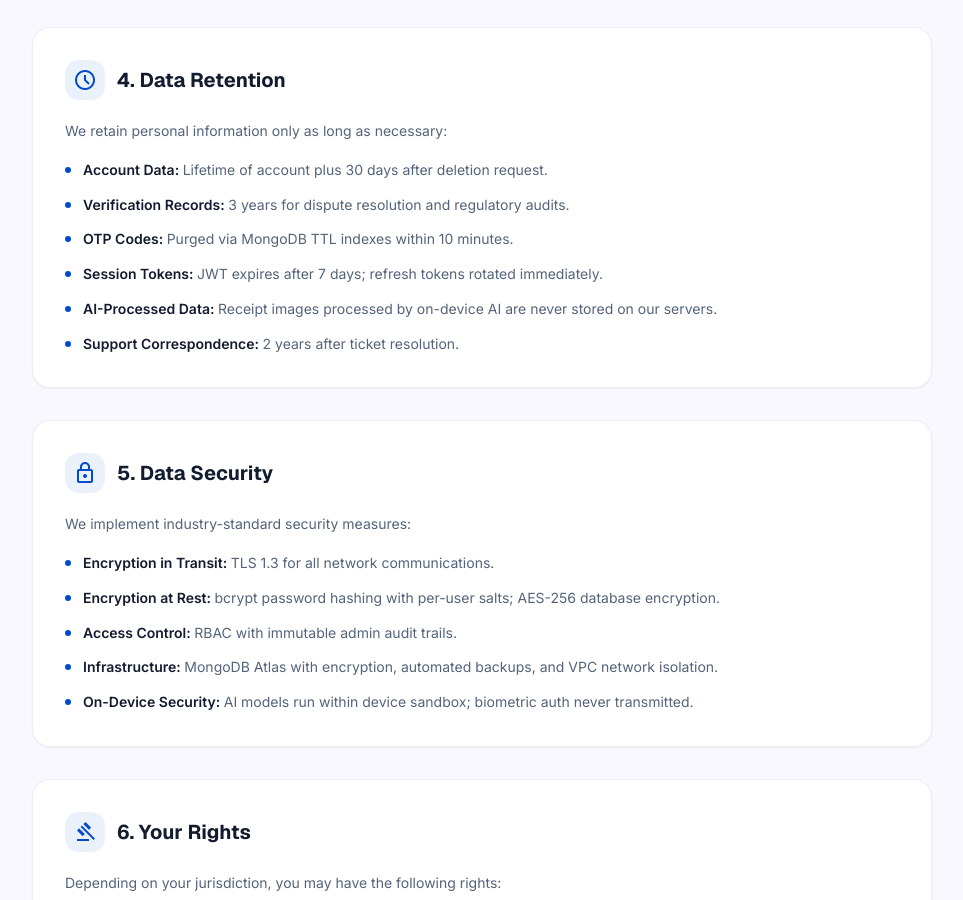
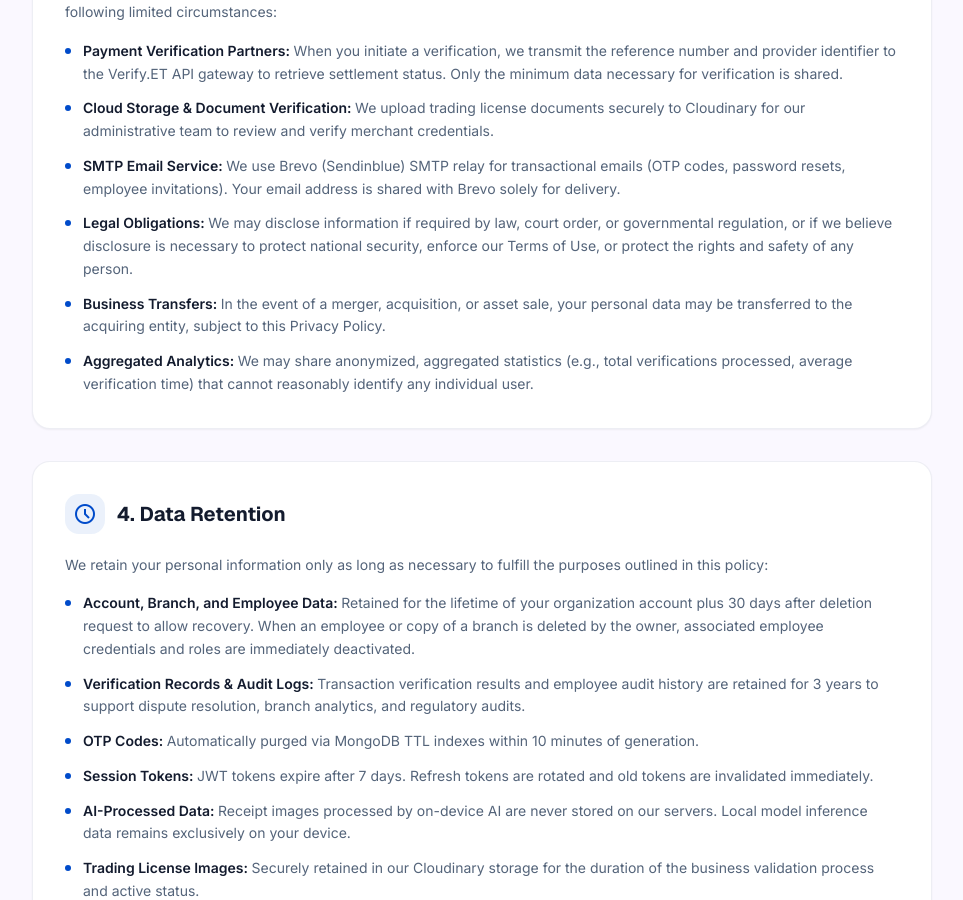
Before and after one commit to NY-Development/TrustPay, a React (Vite) app in the folder frontend/: page /privacy in a window 1280 px wide. Shown: the part 1900-2800 px from the top of the page, without its empty margins (158-1121 px from the left). Built offline with nearby package versions, Linux system fonts and the light colour scheme; no server answers.

Commit message:
update : privacy, terms and security updated

```diff
--- a/frontend/src/pages/PrivacyPolicyPage.tsx
+++ b/frontend/src/pages/PrivacyPolicyPage.tsx
@@ -4,7 +4,7 @@ import { Link } from 'react-router-dom';
 const EFFECTIVE_DATE = 'July 8, 2026';
 const COMPANY = 'NY-Development';
 const APP_NAME = 'TrustPay';
-const SUPPORT_EMAIL = 'privacy@trustpay.app';
+const SUPPORT_EMAIL = 'yamlaknegash96@gmail.com';
 const JURISDICTION = 'Federal Democratic Republic of Ethiopia';
 
 type Section = {
@@ -29,108 +29,129 @@ const sections: Section[] = [
     id: 'collection',
     icon: 'description',
     title: '1. Information We Collect',
-    paragraphs: ['We collect information you provide directly, information generated through your usage, and limited information from third-party payment verification partners.'],
+    paragraphs: [
+      'We collect information you provide directly (such as when setting up your business, branches, and employees), information generated through your usage, and limited information from third-party payment verification partners.',
+    ],
     bullets: [
-      'Account Registration Data: Full legal name (must match banking records), email address, and hashed password credentials.',
-      'Settlement Account Data: Bank account numbers and wallet identifiers you register for verification matching (e.g., CBE, BOA, Telebirr, Dashen, Awash, M-Pesa).',
+      'Account & Business Registration Data: Business owner full legal name, email address, password, company info (name, type, TIN, address), and trading license documents uploaded for approval.',
+      'Branch and Employee Data: Branch names, physical locations, branch codes, phone numbers, and employee names, emails, roles, and branch assignments managed by the Owner.',
+      'Settlement Account Data: Bank account numbers and wallet identifiers registered for verification matching (e.g., CBE, BOA, Telebirr, Dashen, Awash, M-Pesa account numbers), which can be managed at a branch level.',
       'Transaction Verification Data: Payment reference numbers, transaction IDs, verification request timestamps, provider responses including payer name, receiver name, and amounts.',
-      'Device & Usage Data: Device model, OS version, app version, IP address, session duration, feature usage patterns, and crash reports.',
-      'OCR & AI Processing Data: Receipt images are processed locally on your device using on-device AI (ExecuTorch / ML Kit). Raw images are NOT transmitted to our servers unless you explicitly initiate a cloud verification.',
-      'Communication Data: Support messages, feedback submissions, and email correspondence.',
-      'Subscription & Billing Data: Subscription plan type, payment status, renewal dates, and transaction records.',
+      'Device & Usage Data: Device model, operating system version, app version, IP address, session duration, feature usage patterns, and crash reports.',
+      'OCR & AI Processing Data: Receipt images you upload are processed locally on your device using on-device AI. Trading license uploads are stored securely on remote servers.',
+      'Communication Data: Support messages, feedback submissions, and system-level communications between owners and branch employees (e.g., announcements, task alerts).',
+      'Subscription & Billing Data: Subscription plan type, payment status, renewal dates, and transaction records for branch-level subscription purchases.',
     ],
   },
   {
     id: 'usage',
     icon: 'analytics',
     title: '2. How We Use Your Information',
-    paragraphs: ['We process your personal information only for legitimate business purposes:'],
+    paragraphs: [
+      'We process your personal information only for legitimate business purposes directly related to providing and improving the Service:',
+    ],
     bullets: [
-      'Transaction Verification: Matching payment references against banking settlement records via Verify.ET API.',
-      'Account Management: Authenticating identity, managing subscriptions, and maintaining settlement account registries.',
-      'On-Device AI Processing: Running local inference models (Llama 3.2 via ExecuTorch) for reference extraction, categorization, and insights — entirely on your device.',
-      'Fraud Prevention: Detecting duplicate submissions, anomalous patterns, and reference manipulation.',
-      'Service Improvement: Analyzing aggregated, anonymized usage to improve UX and verification speed.',
-      'Legal Compliance: Fulfilling obligations under Ethiopian financial regulations and AML directives.',
-      'Communication: Sending critical account alerts, security notifications, and subscription reminders. No marketing without opt-in consent.',
+      'Transaction Verification: Matching payment references against banking settlement records via Verify.ET API to confirm payer identity, amounts, and receiver account details, isolated for each respective branch.',
+      'Multi-Actor Authentication & Management: Enforcing separate login flows for Owners vs. Employees and providing management tools for owners to invite, update, and manage employee accounts and branch assignments.',
+      'On-Device AI Processing: Running local inference models (Llama 3.2 via ExecuTorch) to extract reference numbers, categorize transactions, and generate business insights — entirely on your device.',
+      'Fraud Prevention & Audit: Detecting duplicate submissions, anomaly detection, and keeping immutable logs of actions taken by users and employees.',
+      'Service Improvement: Analyzing aggregated, anonymized usage patterns to improve user experience, optimize verification speed, and develop new features.',
+      'Legal Compliance: Fulfilling obligations under Ethiopian financial regulations, anti-money laundering (AML) directives, and verifying trading licenses for active business operations.',
+      'Communication: Sending critical account alerts, security notifications, subscription reminders, and support responses. We will never send marketing communications without your explicit opt-in consent.',
     ],
   },
   {
     id: 'sharing',
     icon: 'group',
     title: '3. Information Sharing & Disclosure',
-    paragraphs: [`${APP_NAME} does not sell, rent, or trade your personal data to third parties for marketing purposes.`],
+    paragraphs: [
+      `${APP_NAME} does not sell, rent, or trade your personal data to third parties for marketing purposes. We share data only in the following limited circumstances:`,
+    ],
     bullets: [
-      'Payment Verification Partners: Reference numbers and provider identifiers are shared with Verify.ET for settlement status retrieval.',
-      'SMTP Email Service: Brevo (Sendinblue) relay for transactional emails. Email address shared solely for delivery.',
-      'Legal Obligations: Disclosure if required by law, court order, or governmental regulation.',
-      'Business Transfers: Data may transfer in mergers/acquisitions, subject to this policy.',
-      'Aggregated Analytics: Anonymized statistics that cannot identify individual users.',
+      'Payment Verification Partners: When you initiate a verification, we transmit the reference number and provider identifier to the Verify.ET API gateway to retrieve settlement status. Only the minimum data necessary for verification is shared.',
+      'Cloud Storage & Document Verification: We upload trading license documents securely to Cloudinary for our administrative team to review and verify merchant credentials.',
+      'SMTP Email Service: We use Brevo (Sendinblue) SMTP relay for transactional emails (OTP codes, password resets, employee invitations). Your email address is shared with Brevo solely for delivery.',
+      'Legal Obligations: We may disclose information if required by law, court order, or governmental regulation, or if we believe disclosure is necessary to protect national security, enforce our Terms of Use, or protect the rights and safety of any person.',
+      'Business Transfers: In the event of a merger, acquisition, or asset sale, your personal data may be transferred to the acquiring entity, subject to this Privacy Policy.',
+      'Aggregated Analytics: We may share anonymized, aggregated statistics (e.g., total verifications processed, average verification time) that cannot reasonably identify any individual user.',
     ],
   },
   {
     id: 'retention',
     icon: 'schedule',
     title: '4. Data Retention',
-    paragraphs: ['We retain personal information only as long as necessary:'],
+    paragraphs: [
+      'We retain your personal information only as long as necessary to fulfill the purposes outlined in this policy:',
+    ],
     bullets: [
-      'Account Data: Lifetime of account plus 30 days after deletion request.',
-      'Verification Records: 3 years for dispute resolution and regulatory audits.',
-      'OTP Codes: Purged via MongoDB TTL indexes within 10 minutes.',
-      'Session Tokens: JWT expires after 7 days; refresh tokens rotated immediately.',
-      'AI-Processed Data: Receipt images processed by on-device AI are never stored on our servers.',
-      'Support Correspondence: 2 years after ticket resolution.',
+      'Account, Branch, and Employee Data: Retained for the lifetime of your organization account plus 30 days after deletion request to allow recovery. When an employee or copy of a branch is deleted by the owner, associated employee credentials and roles are immediately deactivated.',
+      'Verification Records & Audit Logs: Transaction verification results and employee audit history are retained for 3 years to support dispute resolution, branch analytics, and regulatory audits.',
+      'OTP Codes: Automatically purged via MongoDB TTL indexes within 10 minutes of generation.',
+      'Session Tokens: JWT tokens expire after 7 days. Refresh tokens are rotated and old tokens are invalidated immediately.',
+      'AI-Processed Data: Receipt images processed by on-device AI are never stored on our servers. Local model inference data remains exclusively on your device.',
+      'Trading License Images: Securely retained in our Cloudinary storage for the duration of the business validation process and active status.',
     ],
   },
   {
     id: 'security',
     icon: 'lock',
     title: '5. Data Security',
-    paragraphs: ['We implement industry-standard security measures:'],
+    paragraphs: [
+      'We implement industry-standard security measures to protect your data:',
+    ],
     bullets: [
-      'Encryption in Transit: TLS 1.3 for all network communications.',
-      'Encryption at Rest: bcrypt password hashing with per-user salts; AES-256 database encryption.',
-      'Access Control: RBAC with immutable admin audit trails.',
-      'Infrastructure: MongoDB Atlas with encryption, automated backups, and VPC network isolation.',
-      'On-Device Security: AI models run within device sandbox; biometric auth never transmitted.',
+      'Encryption in Transit: All network communications use TLS 1.3 encryption. API endpoints enforce HTTPS exclusively.',
+      'Encryption at Rest: Sensitive database fields (passwords, settlement account numbers) are hashed or encrypted using industry-standard patterns.',
+      'Access Control & Branch Scoping: Multi-actor role-based access control (RBAC) ensures employees can only access data scoped to their assigned branch. Admin actions and employee operations are logged in immutable audit trails.',
+      'Infrastructure: MongoDB Atlas with encryption at rest, automated backups, and network isolation via VPC peering.',
+      'On-Device Security: AI models run entirely within the device sandbox. Biometric authentication (fingerprint/face) is handled natively and never transmitted to our servers.',
+      'Vulnerability Management: We conduct periodic security reviews and apply dependency patches promptly.',
     ],
   },
   {
     id: 'rights',
     icon: 'gavel',
     title: '6. Your Rights',
-    paragraphs: ['Depending on your jurisdiction, you may have the following rights:'],
+    paragraphs: [
+      'Depending on your jurisdiction, you may have the following rights regarding your personal information:',
+    ],
     bullets: [
-      'Right to Access: Request a copy of all personal data we hold.',
-      'Right to Rectification: Request correction of inaccurate data.',
-      'Right to Erasure: Request deletion of your account and data.',
-      'Right to Data Portability: Request data in machine-readable format.',
-      'Right to Object: Object to processing for certain purposes.',
-      'Right to Withdraw Consent: Withdraw consent at any time.',
-      'Right to Lodge a Complaint: File a complaint with relevant data protection authority.',
+      'Right to Access: Request a copy of all personal data we hold about you.',
+      'Right to Rectification: Request correction of inaccurate or incomplete data.',
+      'Right to Erasure: Request deletion of your account and associated data, subject to legal retention obligations.',
+      'Right to Data Portability: Request your data in a structured, machine-readable format.',
+      'Right to Object: Object to processing of your data for certain purposes.',
+      'Right to Withdraw Consent: Where processing is based on consent, you may withdraw it at any time without affecting prior processing.',
+      'Right to Lodge a Complaint: You may file a complaint with the relevant data protection authority in your jurisdiction.',
     ],
   },
   {
     id: 'children',
     icon: 'child_care',
     title: "7. Children's Privacy",
-    paragraphs: ['The Service is intended for merchants and business professionals aged 18+. We do not knowingly collect data from individuals under 18. If discovered, such data will be promptly deleted.'],
+    paragraphs: [
+      `The Service is intended for merchants and business professionals aged 18 and older. We do not knowingly collect personal information from individuals under 18 years of age. If we become aware that we have inadvertently collected data from a minor, we will promptly delete such information and terminate the associated account.`,
+    ],
   },
   {
     id: 'international',
     icon: 'public',
     title: '8. International Data Transfers',
-    paragraphs: ['Data is primarily stored in Africa/EEA. International transfers include standard contractual clauses or equivalent safeguards.'],
+    paragraphs: [
+      `Your data is primarily stored and processed within infrastructure located in Africa and/or the European Economic Area. If data is transferred internationally (e.g., for cloud service provider operations), we ensure adequate protective measures are in place, including standard contractual clauses or equivalent safeguards recognized under applicable law.`,
+    ],
   },
   {
     id: 'cookies',
     icon: 'cookie',
     title: '9. Cookies & Tracking (Web Dashboard)',
-    paragraphs: ['Our web dashboard uses strictly necessary cookies only:'],
+    paragraphs: [
+      'Our web dashboard uses strictly necessary cookies for authentication session management. We do not use advertising cookies, social media trackers, or any third-party analytics cookies that track individual users across websites.',
+    ],
     bullets: [
-      'Session Cookie: Maintains authenticated session; cleared on logout.',
-      'Theme Preference: Dark/light mode stored locally via localStorage.',
-      'No Third-Party Trackers: No Google Analytics, Facebook Pixel, or similar tracking.',
+      'Session Cookie: Maintains your authenticated session. Automatically cleared on logout or browser close.',
+      'Theme Preference: Stores your dark/light mode preference locally via localStorage.',
+      'No Third-Party Trackers: We do not embed Google Analytics, Facebook Pixel, or any similar tracking technologies.',
     ],
   },
   {
@@ -138,7 +159,8 @@ const sections: Section[] = [
     icon: 'edit_note',
     title: '10. Changes to This Policy',
     paragraphs: [
-      'Material changes are communicated via in-app notification or email at least 14 days prior. Continued use constitutes acceptance.',
+      `We may update this Privacy Policy periodically. When material changes are made, we will notify you via in-app notification, email, or a prominent notice on the Service at least 14 days prior to the change taking effect. Continued use of the Service after the effective date constitutes acceptance of the revised policy.`,
+      `The "Last Updated" date at the top of this document reflects the most recent revision.`,
     ],
   },
 ];
--- a/frontend/src/pages/TermsOfUsePage.tsx
+++ b/frontend/src/pages/TermsOfUsePage.tsx
@@ -34,8 +34,8 @@ const sections: Section[] = [
     bullets: [
       'Be at least 18 years of age or the legal majority in your jurisdiction.',
       'Be a registered business entity or authorized representative operating within the Ethiopian financial ecosystem.',
-      'Provide accurate, truthful registration information, including your full legal name exactly as it appears on your settlement bank account(s).',
-      'Maintain the security of your account credentials. You are solely responsible for all activities under your account.',
+      'Provide accurate, truthful registration information, including your full legal name, business TIN, and a valid trading license document for owner verification.',
+      'Maintain the security of your account credentials. You are solely responsible for all activities under your account, including those of your invited employees.',
     ],
   },
   {
@@ -45,8 +45,9 @@ const sections: Section[] = [
     paragraphs: [`${APP_NAME} provides:`],
     bullets: [
       'Transaction Reference Verification: Validating payment references against banking records via Verify.ET API.',
-      'On-Device AI Receipt Processing: Local ML models (ExecuTorch, ML Kit) for reference extraction — processed entirely on-device.',
-      'Subscription Access Control: Monthly (100 ETB) and Yearly (1,000 ETB) plans with premium feature gating.',
+      'On-Device AI Receipt Processing: Local ML models (ExecuTorch, Google ML Kit) for reference extraction — processed entirely on-device.',
+      'Subscription Access Control: Managing branch-level subscriptions (each branch is billed individually) with access gating for premium features.',
+      'Multi-Branch & Employee Features: Support for configuring multiple physical or digital branches under a single owner account, inviting employees, allocating branch access permissions, and viewing isolated verification records.',
       'Business Analytics & Audit: AI-driven financial insights, spending trends, and anomaly detection.',
       'Push Notifications: Critical alerts, verification results, and subscription reminders.',
     ],
@@ -70,6 +71,8 @@ const sections: Section[] = [
     paragraphs: ['Your registration name must exactly match your banking settlement accounts because:'],
     bullets: [
       'Verification results compare receiver names against your registered identity. Name mismatches cause failures.',
+      'Organization Roles: Owners are fully responsible for the operation and permissions of all sub-accounts (Cashier, Manager, etc.) created underneath their organization business profile.',
+      'Branch Account Allocation: Settlement accounts can be registered and tied to specific branches to allow correct verification checking.',
       'You may register multiple accounts across CBE, BOA, Telebirr, Dashen, Awash, M-Pesa, and CBE Birr.',
       'You are responsible for keeping settlement account information current.',
       'Account sharing is strictly prohibited. Each account = one identifiable merchant entity.',
@@ -83,6 +86,7 @@ const sections: Section[] = [
     paragraphs: ['Key billing terms:'],
     bullets: [
       'Plans: Monthly (100 ETB) and Yearly (1,000 ETB). Pricing subject to change with 30 days notice.',
+      'Branch Billing: TrustPay plans are charged per branch. Owners must maintain an active subscription for each configured branch to allow employees at that branch to run verifications.',
       'Auto-Renewal: Subscriptions renew automatically unless cancelled before the renewal date.',
       'Refund Policy: Active subscription charges are non-refundable due to verification API polling costs. Cancel anytime to prevent future charges.',
       'Grace Period: 3-day read-only access after expiration before access gating activates.',
@@ -97,6 +101,8 @@ const sections: Section[] = [
       'Submit fabricated or fraudulent transaction references.',
       'Reverse-engineer, decompile, or extract proprietary algorithms or AI models.',
       'Circumvent subscription controls, rate limits, or security mechanisms.',
+      'Allow unauthorized employees or third parties to access branch dashboards or verification history.',
+      'Provide fake, expired, or third-party trading licenses or business details during organization onboarding.',
       'Use bots, scrapers, or automated tools without written permission.',
       'Impersonate another person, business, or entity.',
       'Transmit malware or code designed to disrupt our systems.',
```
Also changed, not shown: frontend/src/pages/SecurityPage.tsx (+16 -11 lines).
